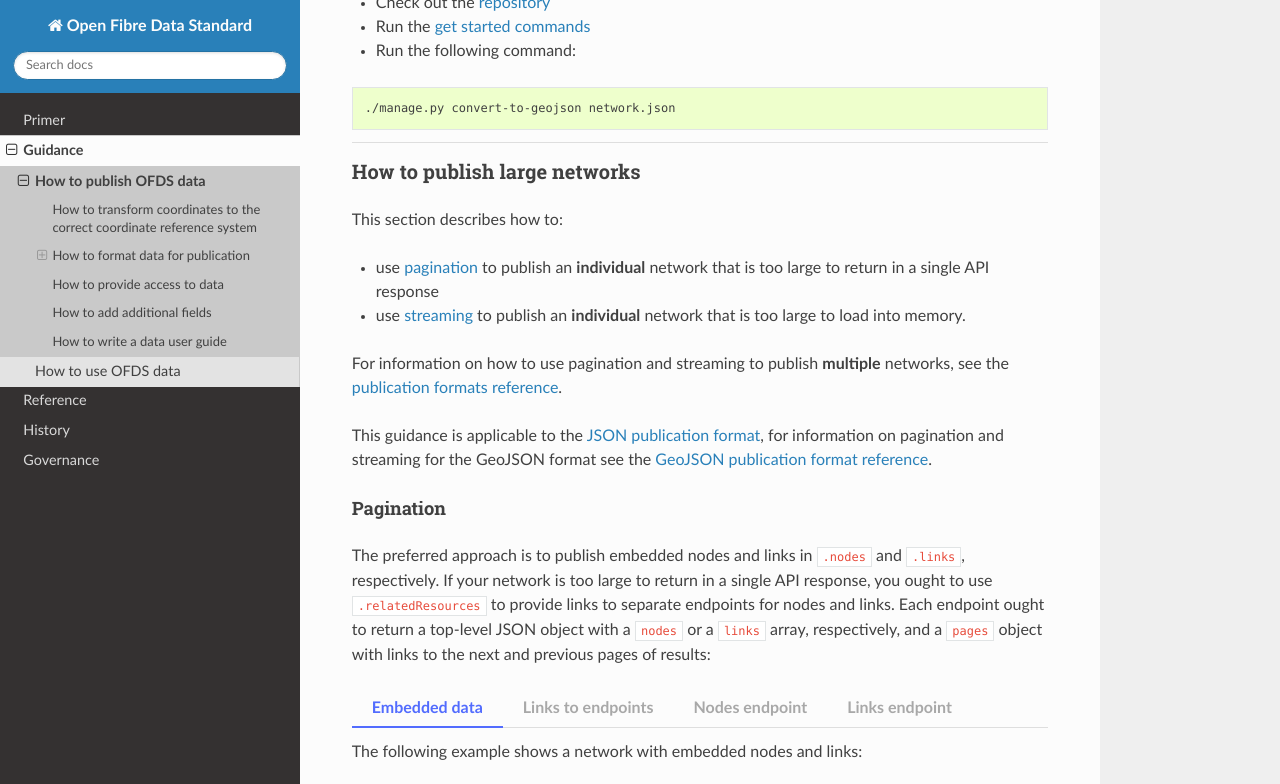
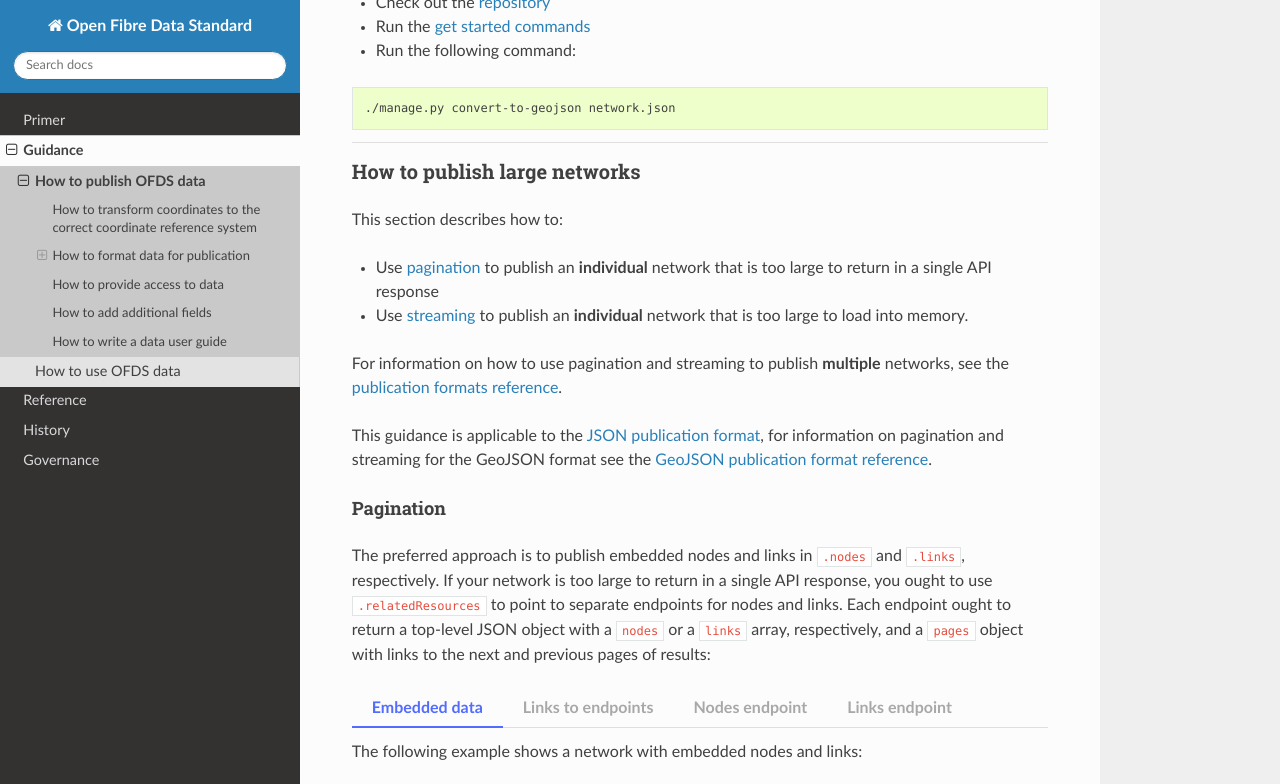
Before and after one commit to Open-Telecoms-Data/open-fibre-data-standard, a Sphinx documentation site: the page built from docs/guidance/publication.md, in a window 1280 px wide and 900 px high, scrolled down 1618 px, cut to the strip 0-784 px from the top of the window. Built offline with Sphinx 7.4.7 and the Read the Docs theme 2.0.0, drawn with Linux system fonts in a browser that asks for light colours.

Commit message:
Apply suggestions from code review
Co-authored-by: Lewis Spurgin <lewisspurgin@gmail.com>

```diff
--- a/docs/guidance/publication.md
+++ b/docs/guidance/publication.md
@@ -69,8 +69,8 @@
 
 This section describes how to:
 
-* use [pagination](#pagination) to publish an **individual** network that is too large to return in a single API response
-* use [streaming](#streaming) to publish an **individual** network that is too large to load into memory.
+* Use [pagination](#pagination) to publish an **individual** network that is too large to return in a single API response
+* Use [streaming](#streaming) to publish an **individual** network that is too large to load into memory.
 
 For information on how to use pagination and streaming to publish **multiple** networks, see the [publication formats reference](../reference/publication_formats.md).
 
@@ -78,7 +78,7 @@
 
 #### Pagination
 
-The preferred approach is to publish embedded nodes and links in `.nodes` and `.links`, respectively. If your network is too large to return in a single API response, you ought to use `.relatedResources` to provide links to separate endpoints for nodes and links. Each endpoint ought to return a top-level JSON object with a `nodes` or a `links` array, respectively, and a `pages` object with links to the next and previous pages of results:
+The preferred approach is to publish embedded nodes and links in `.nodes` and `.links`, respectively. If your network is too large to return in a single API response, you ought to use `.relatedResources` to point to separate endpoints for nodes and links. Each endpoint ought to return a top-level JSON object with a `nodes` or a `links` array, respectively, and a `pages` object with links to the next and previous pages of results:
 
 ::::{tab-set}
 
```
Also changed, not shown: docs/reference/publication_formats.md (+2 -2 lines).
